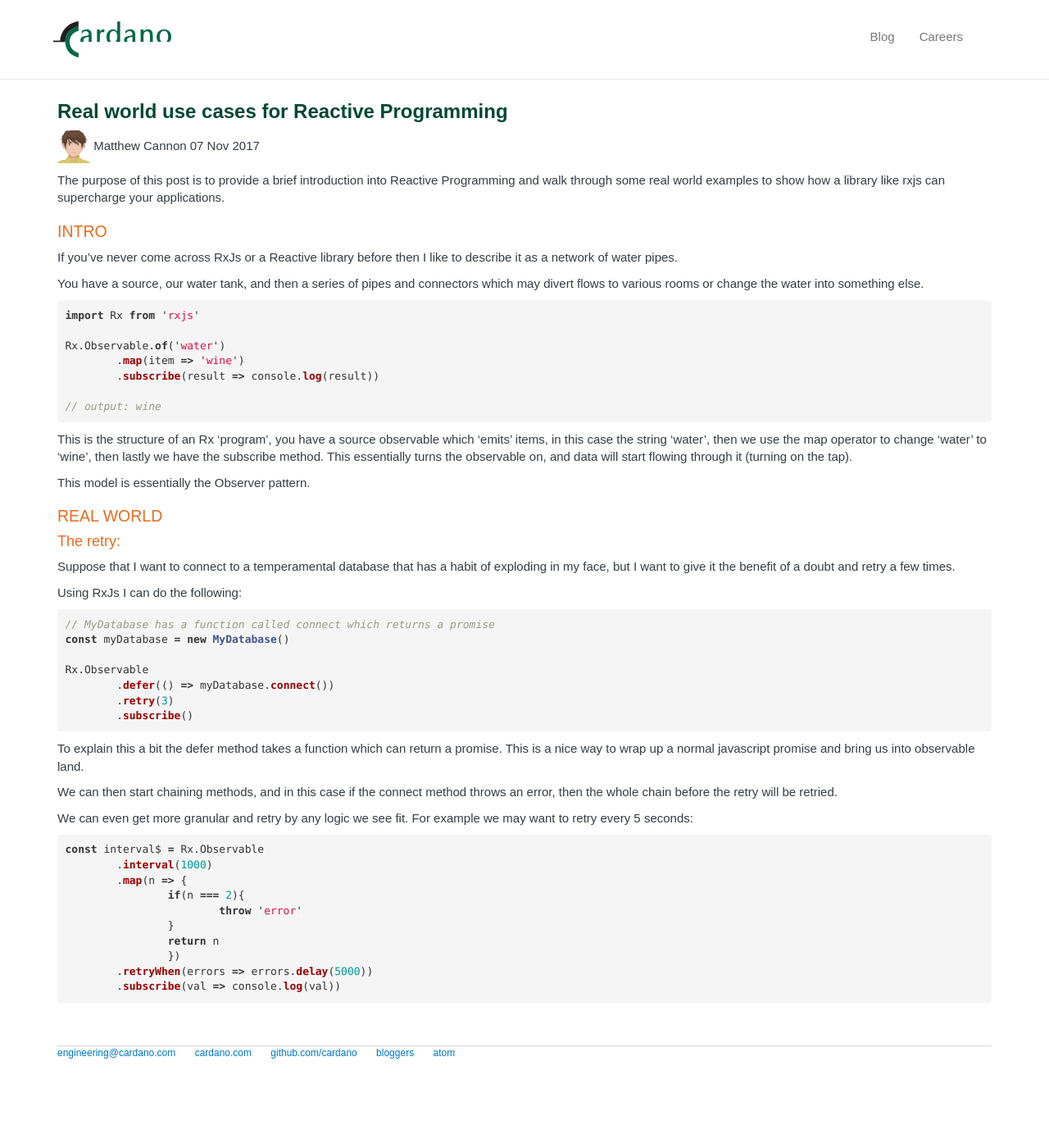
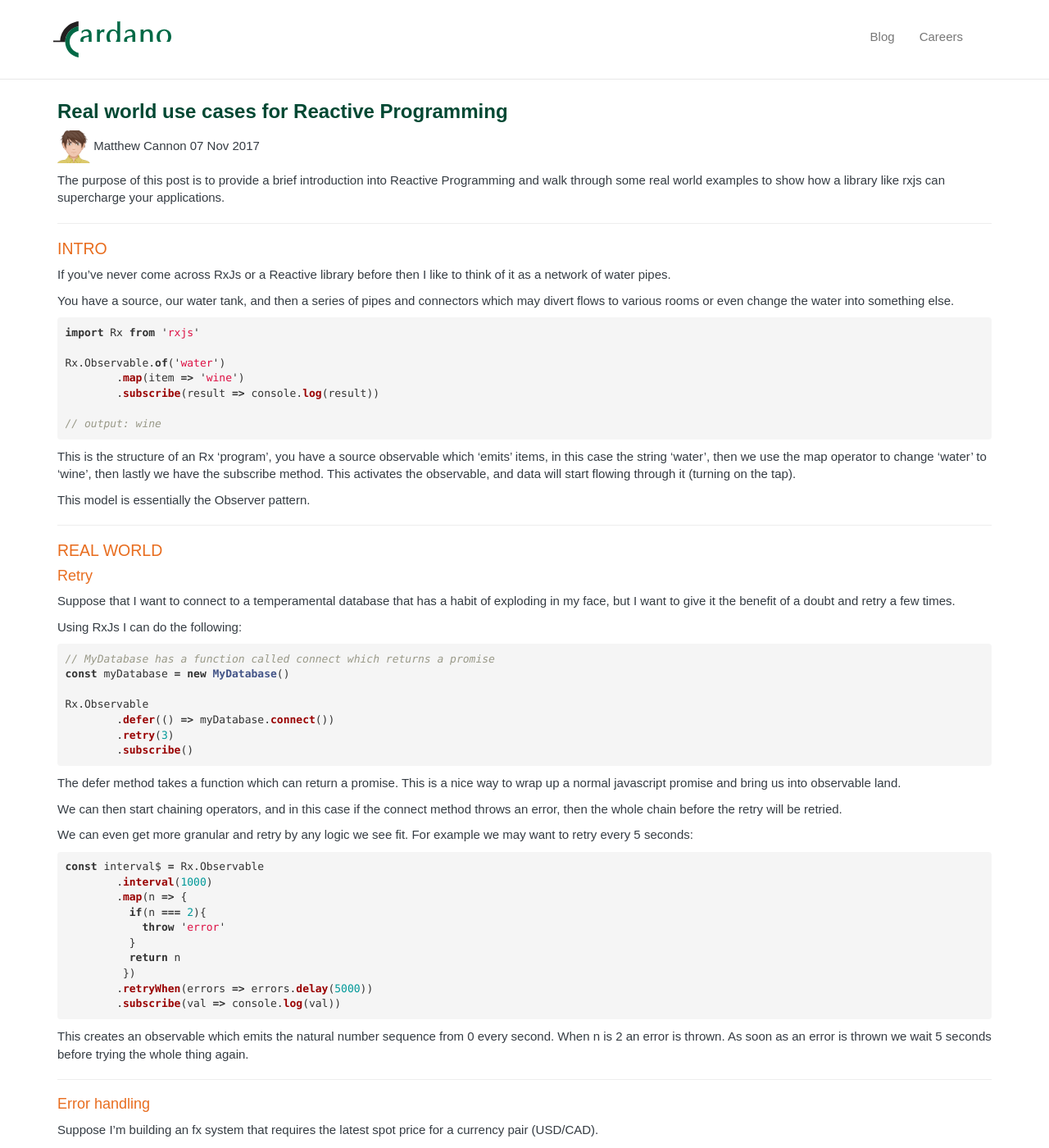
Before and after one commit to ronlawrence/cardano.github.io, a Jekyll site: the page built from _posts/2017-11-07-rxjs-real-world-use-cases.md, in a window 1280 px wide and 1400 px high. Shown: the whole window at 82% size. Built offline with Jekyll 4.4.1, drawn with Linux system fonts in a browser that asks for light colours; nearby versions of some CDN libraries; some web fonts are replaced; some of the changed text lies outside the part shown.

Commit message:
Rxjs post

```diff
--- a/_posts/2017-11-07-rxjs-real-world-use-cases.md
+++ b/_posts/2017-11-07-rxjs-real-world-use-cases.md
@@ -10,11 +10,13 @@
 The purpose of this post is to provide a brief introduction into Reactive Programming and walk through some real world
 examples to show how a library like rxjs can supercharge your applications.
 
+* * *
+
 ## INTRO
 
-If you've never come across RxJs or a Reactive library before then I like to describe it as a network of water pipes.
+If you've never come across RxJs or a Reactive library before then I like to think of it as a network of water pipes.
 
-You have a source, our water tank, and then a series of pipes and connectors which may divert flows to various rooms or change the water into something else.
+You have a source, our water tank, and then a series of pipes and connectors which may divert flows to various rooms or even change the water into something else.
 
 {% highlight javascript %}
 import Rx from 'rxjs'
@@ -27,12 +29,15 @@
 {% endhighlight %}
 
 This is the structure of an Rx 'program', you have a source observable which 'emits' items, in this case the string 'water', then we use the map operator to change 'water' to 'wine', then lastly we have the subscribe method.
-This essentially turns the observable on, and data will start flowing through it (turning on the tap).
+This activates the observable, and data will start flowing through it (turning on the tap).
 
 This model is essentially the Observer pattern.
 
+* * *
+
 ## REAL WORLD
-#### The retry:
+
+#### Retry
 Suppose that I want to connect to a temperamental database that has a habit of exploding in my face, but I want to give it the benefit of a doubt and retry a few times.
 
 Using RxJs I can do the following:
@@ -46,9 +51,9 @@
 	.retry(3)
 	.subscribe()
 {% endhighlight %}
-To explain this a bit the defer method takes a function which can return a promise. This is a nice way to wrap up a normal javascript promise and bring us into observable land.
+The defer method takes a function which can return a promise. This is a nice way to wrap up a normal javascript promise and bring us into observable land.
 
-We can then start chaining methods, and in this case if the connect method throws an error, then the whole chain before the retry will be retried.
+We can then start chaining operators, and in this case if the connect method throws an error, then the whole chain before the retry will be retried.
 
 We can even get more granular and retry by any logic we see fit. For example we may want to retry every 5 seconds:
 
@@ -56,11 +61,42 @@
 const interval$ = Rx.Observable
 	.interval(1000)
 	.map(n => {
-		if(n === 2){
-			throw 'error'
-		}
-		return n
-		})
+	  if(n === 2){
+	    throw 'error'
+	  }
+	  return n
+	 })
 	.retryWhen(errors => errors.delay(5000))
 	.subscribe(val => console.log(val))
 {% endhighlight %}
+This creates an observable which emits the natural number sequence from 0 every second. When n is 2 an error is thrown. As soon as an error is thrown we wait 5 seconds before trying the whole thing again.
+
+***
+
+#### Error handling
+Suppose I'm building an fx system that requires the latest spot price for a currency pair (USD/CAD).
+
+I have two data sources, Reuters and Bloomberg (other market data providers are available), but say I always prefer Bloomberg and only take Reuters if Bloomberg is down. I can do something like the following:
+
+{% highlight javascript %}
+const loonie = 'USDCAD'
+
+Bloomberg.getSpotPrice$(loonie)
+	.catch(err => {
+		console.log('Bloomberg explode. Much panic, trying Reuters.')
+		return Reuters.getSpotPrice$(loonie)
+	})
+	.subscribe(price => console.log(price))
+{% endhighlight %}
+
+Catch expects a function that returns an observable so you can 'switch' to the other data stream if an error is thrown in the first.
+
+***
+
+#### Racing
+We could also have the case where we actually just want the fastest price. I.e pit Bloomberg and Reuters against each other. This could look like:
+
+{% highlight javascript %}
+Rx.Observable.race(Bloomberg.getSpotPrice$(loonie), Reuters.getSpotPrice$(loonie))
+  .subscribe(price => console.log(price))
+{% endhighlight %}
```
